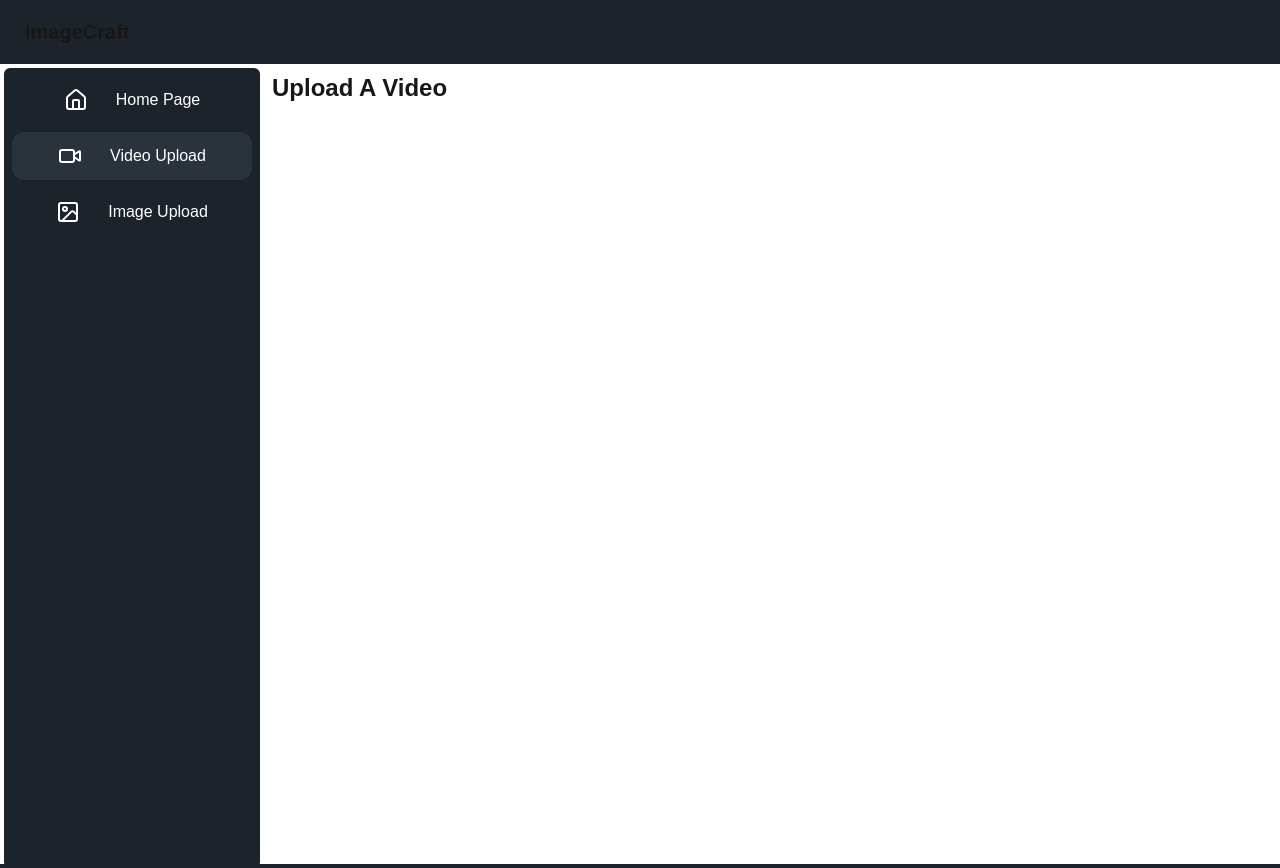
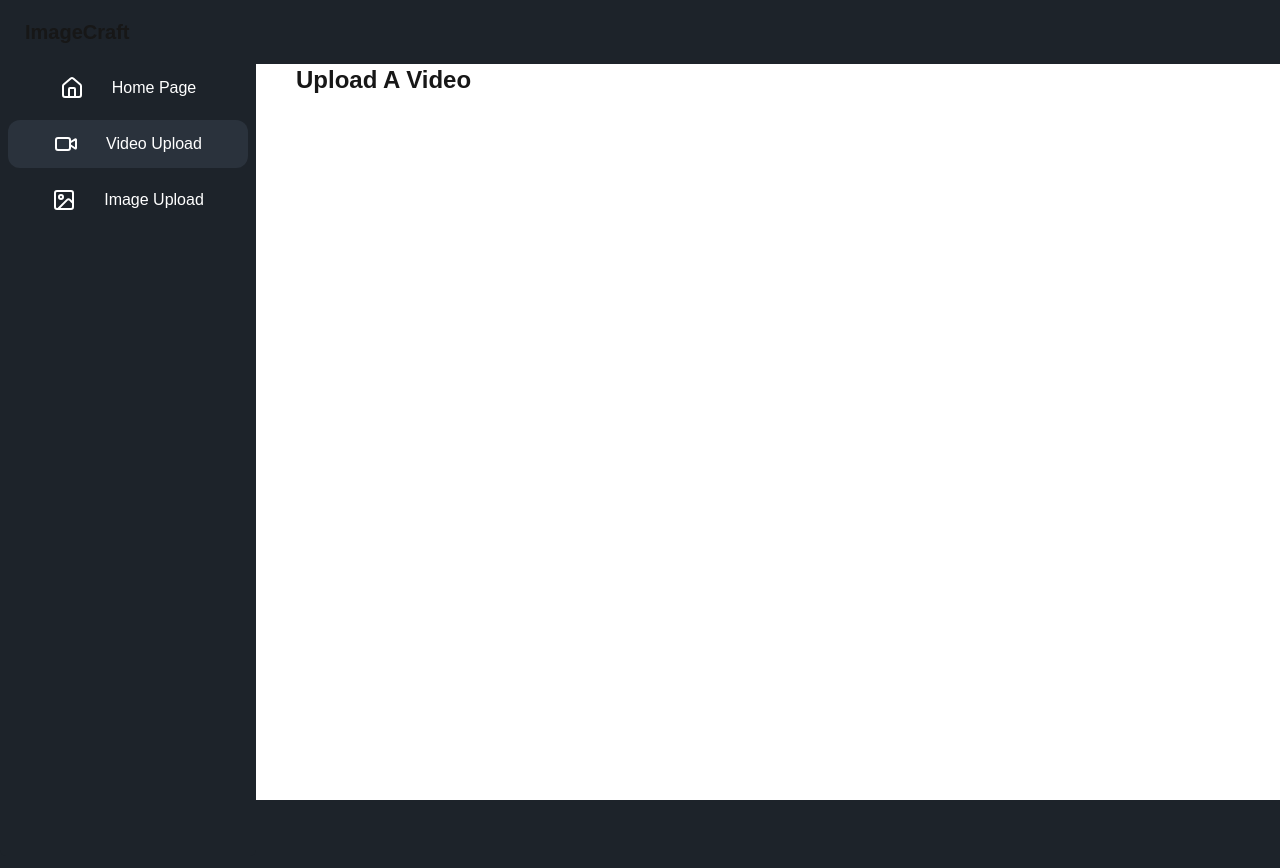
Before and after one commit to sumukhj1219/ImageCraft, a Next.js app: page /video-upload in a window 1280 px wide. After the commit the page ends 800 px from the top, so only its background shows below. Built offline with nearby package versions, Linux system fonts and the light colour scheme; no server answers.

Commit message:
feat: displayed images in grid forms added more images

```diff
--- /dev/null
+++ b/app/(app)/(optimizations)/image-optimize/[imageId]/page.tsx
@@ -0,0 +1,11 @@
+import React from 'react'
+
+const ImageOptimize = () => {
+  return (
+    <div>
+      Optimize Your Image
+    </div>
+  )
+}
+
+export default ImageOptimize
--- a/app/(app)/(routes)/page.tsx
+++ b/app/(app)/(routes)/page.tsx
@@ -19,7 +19,6 @@ const HomePage = async ({ searchParams }: HomePageProps) => {
     }
   })
 
-
   return (
     <div>
       <SearchBar />
--- a/app/api/image-upload/route.ts
+++ b/app/api/image-upload/route.ts
@@ -13,7 +13,9 @@ cloudinary.config({
 interface CloudinaryUploadResult {
     public_id: string;
     [key: string]: any;
-    url:string
+    url:string;
+    width:number
+    height:number
 }
 
 export async function POST(request: NextRequest) {
@@ -47,11 +49,15 @@ export async function POST(request: NextRequest) {
                 uploadStream.end(buffer)
             }
         )
+        console.log(result)
         await prisma.images.create({
             data:{
                 public_id:result.public_id,
                 url:result.url,
-                name:name
+                name:name,
+                width:result.width,
+                height:result.height
+
             }
         })
         return NextResponse.json(
--- a/app/layout.tsx
+++ b/app/layout.tsx
@@ -38,7 +38,7 @@ export default function RootLayout({
         <Navbar />
         <div className="flex">
           <Sidebar />
-          <main className="flex-1  overflow-y-aut">
+          <main className="flex-1 mt-14 overflow-y-aut">
             {children}
           </main>
         </div>
--- a/components/ui/ImagesDisplay.tsx
+++ b/components/ui/ImagesDisplay.tsx
@@ -1,5 +1,6 @@
 import { Images } from '@prisma/client'
 import Image from 'next/image'
+import Link from 'next/link'
 import React from 'react'
 
 interface ImageProps{
@@ -22,17 +23,19 @@ const ImagesDisplay = ({images}:ImageProps) => {
     )
   }
   return (
-    <div>
+    <div className='-z-20 grid grid-cols-3'>
       {images.map((image)=>(
-        <div key={image.id} className="card rounded-md bg-base-100 w-80 shadow-xl m-2">
+        <div key={image.id} className="card-side rounded-md shadow-xl m-1">
       <figure>
+        <Link href={`/image-optimize/${image.id}`}>
         <img
-          width="fit"
-          height={150}
+          width={image.width}
+          height={image.height}
           src={image.url}
           alt={image.name}
           className="hover:scale-125 transition-transform duration-1000 ease-in-out"
           />
+        </Link>
       </figure>
     </div>
       ))}
--- a/components/ui/Navbar.tsx
+++ b/components/ui/Navbar.tsx
@@ -5,7 +5,7 @@ import React from 'react'
 const Navbar = async() => {
   const user = await currentUser()
   return (
-    <div className="navbar bg-base-100">
+    <div className="navbar bg-base-100 fixed z-10">
   <div className="flex-1">
     <a className="btn btn-ghost text-xl">ImageCraft</a>
   </div>
--- a/components/ui/SearchBar.tsx
+++ b/components/ui/SearchBar.tsx
@@ -25,9 +25,11 @@ const SearchBar = () => {
     router.push(url)
   }, [debounced, router])
   return (
-    <div>
-       <div className="form-control m-2">
+    <div className=''>
+      <div className='z-20  p-2'>
+       <div className="form-control m-2 ">
       <input type="text" onChange={onChange} value={value} placeholder="Search" className="input input-bordered w-96 md:w-auto" />
+    </div>
     </div>
     </div>
   )
--- a/components/ui/Sidebar.tsx
+++ b/components/ui/Sidebar.tsx
@@ -1,43 +1,51 @@
-'use client'
-import { randomUUID } from "crypto";
-import { Home, Image, Video } from "lucide-react";
-import Link from "next/link";
-import { usePathname } from "next/navigation";
-import React from "react";
+'use client';
+import { Home, Image, Video } from 'lucide-react';
+import Link from 'next/link';
+import { usePathname } from 'next/navigation';
+import React from 'react';
 
 const Sidebar = () => {
-  const pathname = usePathname()
+  const pathname = usePathname();
   const routes: any[] = [
     {
       icon: <Home />,
       label: 'Home Page',
-      href: '/'
+      href: '/',
     },
     {
       icon: <Video />,
       label: 'Video Upload',
-      href: '/video-upload'
+      href: '/video-upload',
     },
     {
       icon: <Image />,
       label: 'Image Upload',
-      href: '/image-upload'
+      href: '/image-upload',
     },
-  ]
+  ];
+
   return (
     <div className="flex h-screen">
-      <aside data-theme="luxury" className="w-64 m-1 rounded-md h-full text-white">
-        {
-          routes.map((route) => (
-            <div key={route.href} className={`p-3 ${pathname === route.href ? 'bg-neutral' : ''} hover:bg-neutral m-2 rounded-xl border-1`}>
-              <Link href={route.href} className="flex items-center justify-center gap-x-2">
-                <span className="mr-5">{route.icon}</span>
-                <span>{route.label}</span>
-              </Link>
-            </div>
-          ))
-        }
+      <aside
+        data-theme="luxury"
+        className="fixed top-0 left-0 w-64 h-screen m-0 rounded-md text-white mt-14"
+      >
+        {routes.map((route) => (
+          <div
+            key={route.href}
+            className={`p-3 ${
+              pathname === route.href ? 'bg-neutral' : ''
+            } hover:bg-neutral m-2 rounded-xl border-1`}
+          >
+            <Link href={route.href} className="flex items-center justify-center gap-x-2">
+              <span className="mr-5">{route.icon}</span>
+              <span>{route.label}</span>
+            </Link>
+          </div>
+        ))}
       </aside>
+      <div className="flex-1 p-4 ml-64">
+      </div>
     </div>
   );
 };
--- a/next.config.mjs
+++ b/next.config.mjs
@@ -1,4 +1,13 @@
 /** @type {import('next').NextConfig} */
-const nextConfig = {};
+const nextConfig = {
+    images: {
+        remotePatterns: [
+          {
+            protocol: 'http',
+            hostname: 'res.cloudinary.com',
+          },
+        ],
+      },
+};
 
 export default nextConfig;
```
Also changed, not shown: 2 other files (tests, documents, lock files or other folders).
